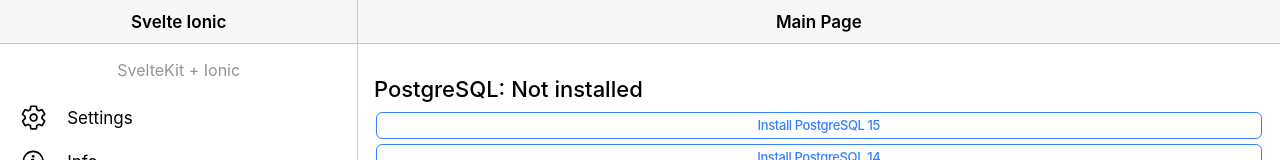
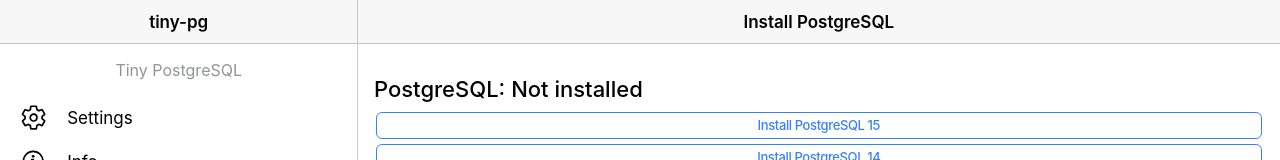
Before and after one commit to burggraf/tiny-pg, a SvelteKit app in the folder ui/: page / in a window 1280 px wide. Shown: the top 160 px of the page. Built offline with nearby package versions, Linux system fonts and the light colour scheme; no server answers.

Commit message:
page titles

```diff
--- a/ui/src/routes/+page.svelte
+++ b/ui/src/routes/+page.svelte
@@ -104,7 +104,7 @@
 		<ion-buttons slot="start">
 			<ion-menu-button />
 		</ion-buttons>
-		<ion-title>Main Page</ion-title>
+		<ion-title>{pg_version === "" ? "Install PostgreSQL" : "Configure PostgreSQL"}</ion-title>
 	</ion-toolbar>
 </ion-header>
 <ion-content class="ion-padding">
```
Also changed, not shown: ui/package.json (+4 -4 lines).
